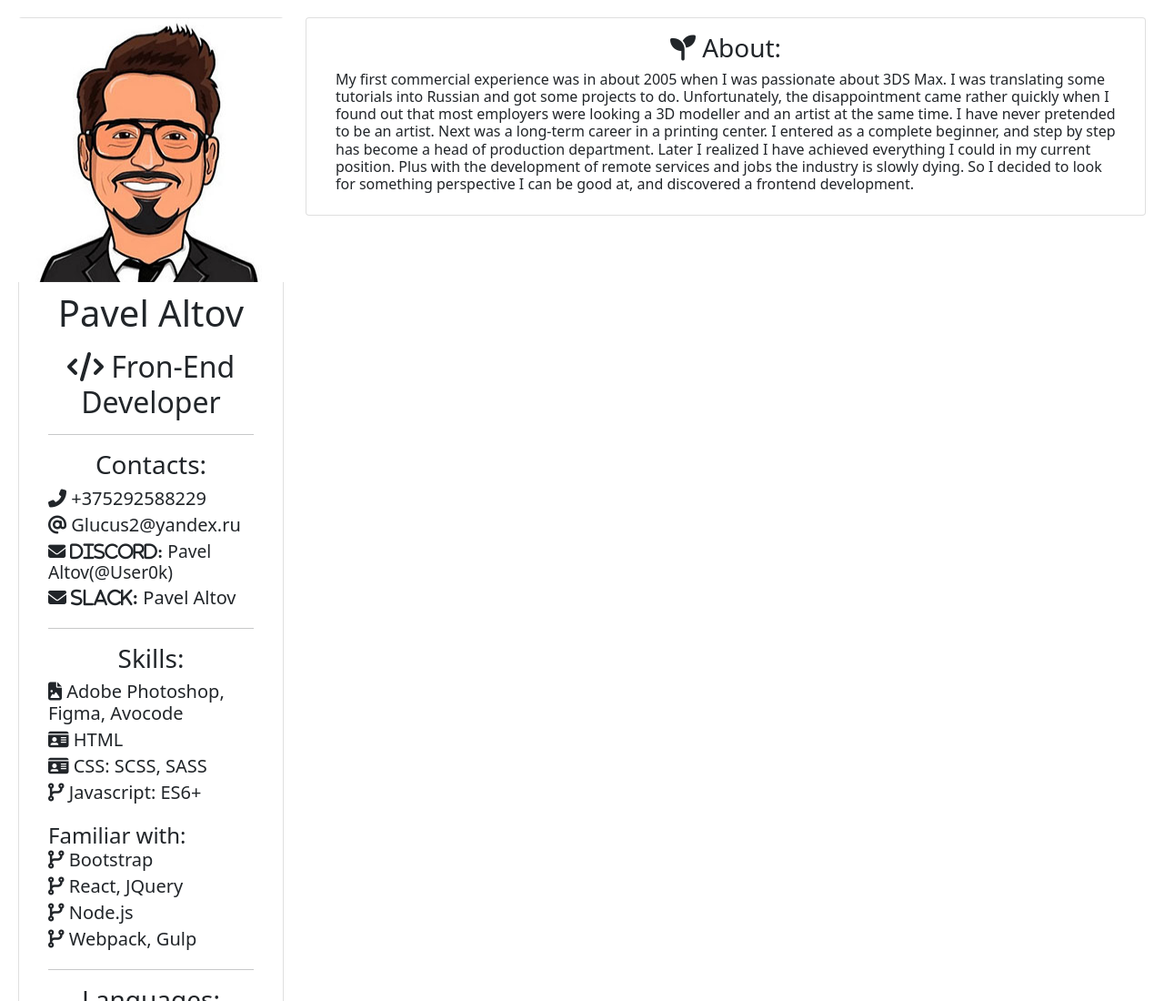
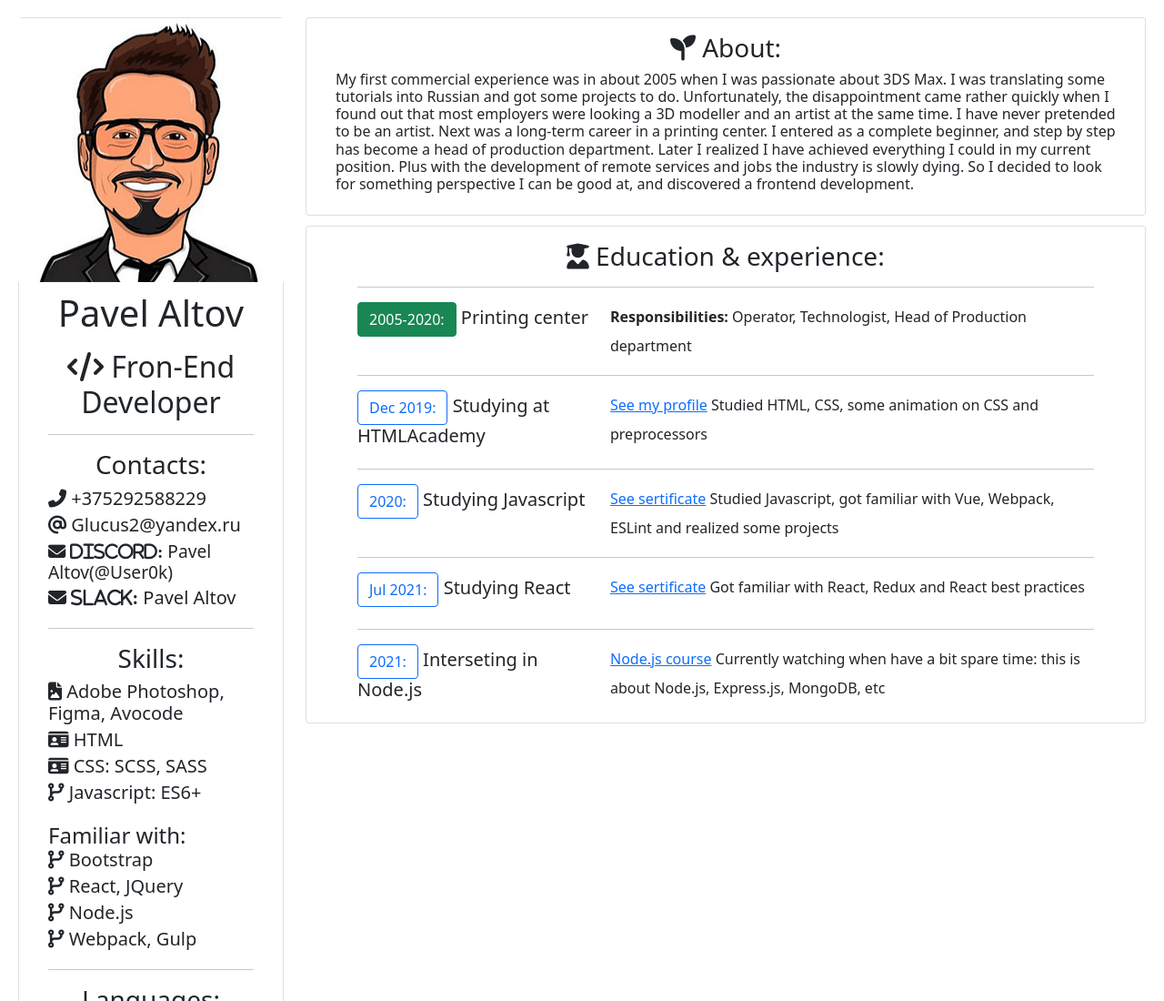
Before and after one commit to User0k/rsschool-cv-old, a plain HTML site: page index.html in a window 1280 px wide. Shown: the top 1100 px of the page at 91% size. Drawn offline with Linux system fonts and the light colour scheme.

Commit message:
feat: add experience section

```diff
--- a/index.html
+++ b/index.html
@@ -69,6 +69,78 @@
             </h6>
           </div>
         </div>
+        <div class="experience card">
+          <div class="card-body">
+            <h3><i class="fas fa-user-graduate"></i> Education & experience:</h3>
+            <div class="container">
+              <hr>
+              <div class="row">
+                <div class="col-lg-4 col-md-4 col-12">
+                  <h5>
+                    <button class="btn btn-success">2005-2020:</button>
+                    Printing center
+                  </h5>
+                </div>
+                <div class="col-lg-8 col-md-8 col-12">
+                  <b>Responsibilities:</b>
+                  Operator, Technologist, Head of Production department
+                </div>
+              </div>
+              <hr>
+              <div class="row">
+                <div class="col-lg-4 col-md-4 col-12">
+                  <h5>
+                    <button class="btn btn-outline-primary">Dec 2019:</button>
+                    Studying at HTMLAcademy
+                  </h5>
+                </div>
+                <div class="col-lg-8 col-md-8 col-12">
+                  <a class="link-primary" href="https://htmlacademy.ru/profile/id1229615" target="_blank">See my profile</a>
+                  Studied HTML, CSS, some animation on CSS and preprocessors
+                </div>
+              </div>
+              <hr>
+              <div class="row">
+                <div class="col-lg-4 col-md-4 col-12">
+                  <h5>
+                    <button class="btn btn-outline-primary">2020:</button>
+                    Studying Javascript
+                  </h5>
+                </div>
+                <div class="col-lg-8 col-md-8 col-12">
+                  <a class="link-primary" href="https://www.udemy.com/certificate/UC-31c76af1-6e98-44e7-b183-0b39ae7054a8" target="_blank">See sertificate</a>
+                  Studied Javascript, got familiar with Vue, Webpack, ESLint and realized some projects
+                </div>
+              </div>
+              <hr>
+              <div class="row">
+                <div class="col-lg-4 col-md-4 col-12">
+                  <h5>
+                    <button class="btn btn-outline-primary">Jul 2021:</button>
+                    Studying React
+                  </h5>
+                </div>
+                <div class="col-lg-8 col-md-8 col-12">
+                  <a class="link-primary" href="https://learn.javascript.ru/courses/react-20210702/glucus2/en/certificate.jpg" target="_blank">See sertificate</a>
+                  Got familiar with React, Redux and React best practices
+                </div>
+              </div>
+              <hr>
+              <div class="row">
+                <div class="col-lg-4 col-md-4 col-12">
+                  <h5>
+                    <button class="btn btn-outline-primary">2021:</button>
+                    Interseting in Node.js
+                  </h5>
+                </div>
+                <div class="col-lg-8 col-md-8 col-12">
+                  <a class="link-primary" href="https://www.udemy.com/course/nodejs-the-complete-guide" target="_blank">Node.js course</a>
+                  Currently watching when have a bit spare time: this is about Node.js, Express.js, MongoDB, etc
+                </div>
+              </div>
+            </div>
+          </div>
+        </div>
       </section>
       <footer class="footer"></footer>
     </div>
```
